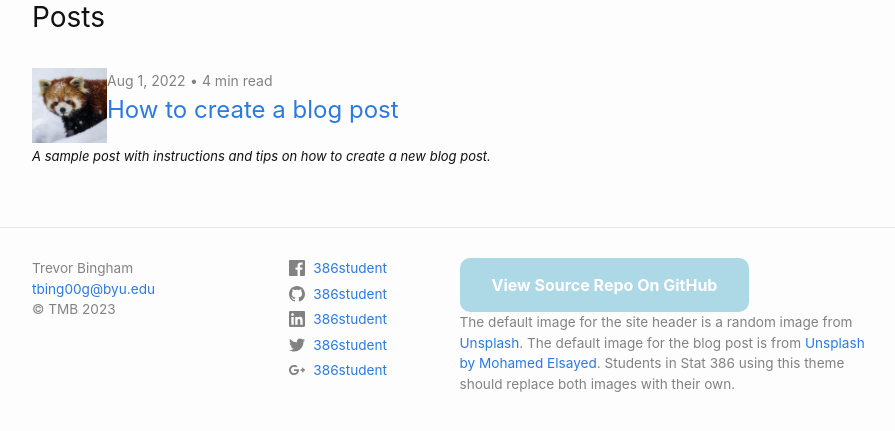
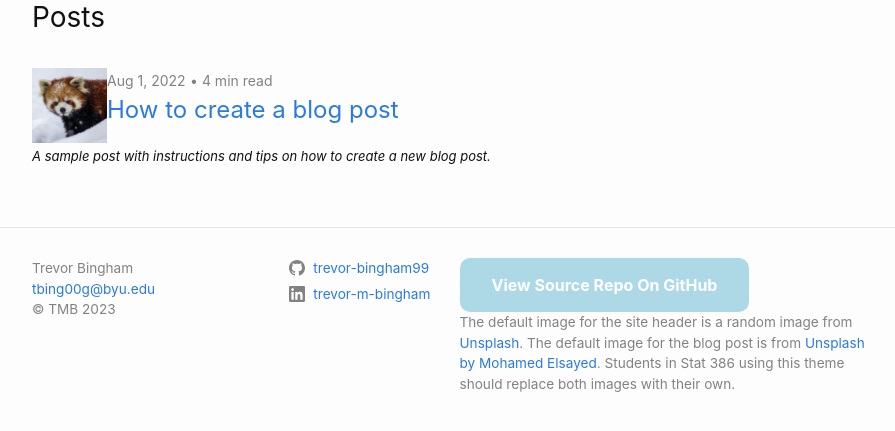
Before and after one commit to trevor-bingham99/trevor-bingham99.github.io, a Jekyll site: the page built from index.markdown, in a window 1280 px wide, cut to the strip 446-877 px from the top of the page. Shown: the whole strip, without its empty margins (188-1083 px from the left). Built offline with Jekyll 4.4.1, drawn with Linux system fonts in a browser that asks for light colours.

Commit message:
update social media on config file

```diff
--- a/_config.yml
+++ b/_config.yml
@@ -35,16 +35,16 @@ footer_description: 'The default image for the site header is a random image fro
 
 
 # Social media users names.  Leave fields blank that you don't want displayed
-twitter_username: 386student
-github_username:  386student
-linkedin_username: 386student
+twitter_username:
+github_username:  trevor-bingham99
+linkedin_username: trevor-m-bingham
 dribbble_username:
-facebook_username: 386student
+facebook_username:
 flickr_username:
 instagram_username:
 pinterest_username:
 youtube_username:
-googleplus_username: 386student
+googleplus_username:
 
 plugins:
   - jekyll-feed
```
